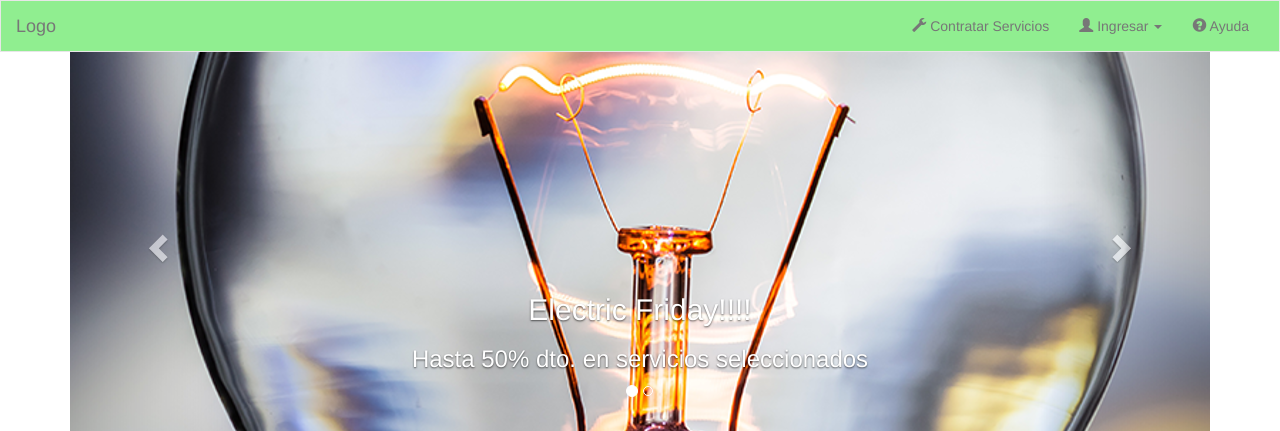
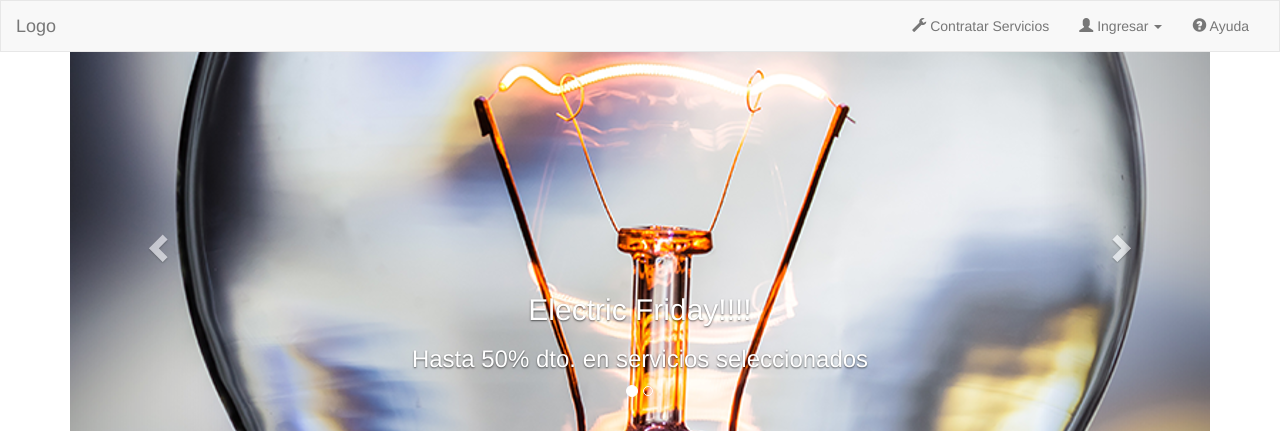
Before and after one commit to peperete/proyectodh, a PHP site: page /home.php in a window 1280 px wide. Shown: the top 431 px of the page. Run offline with PHP 8.4, Linux system fonts and the light colour scheme.

```diff
--- a/css/estilosProyecto.css
+++ b/css/estilosProyecto.css
@@ -1,7 +1,7 @@
 .navbar {
   margin-bottom: 0;
   border-radius: 0;
-  background-color: lightgreen;
+  /*background-color: lightblue;*/
 }
 
 .nav a {
```
Also changed, not shown: images/logo-serviceadvisor-chico.png (added), images/techo-de-casa.jpg (added).
